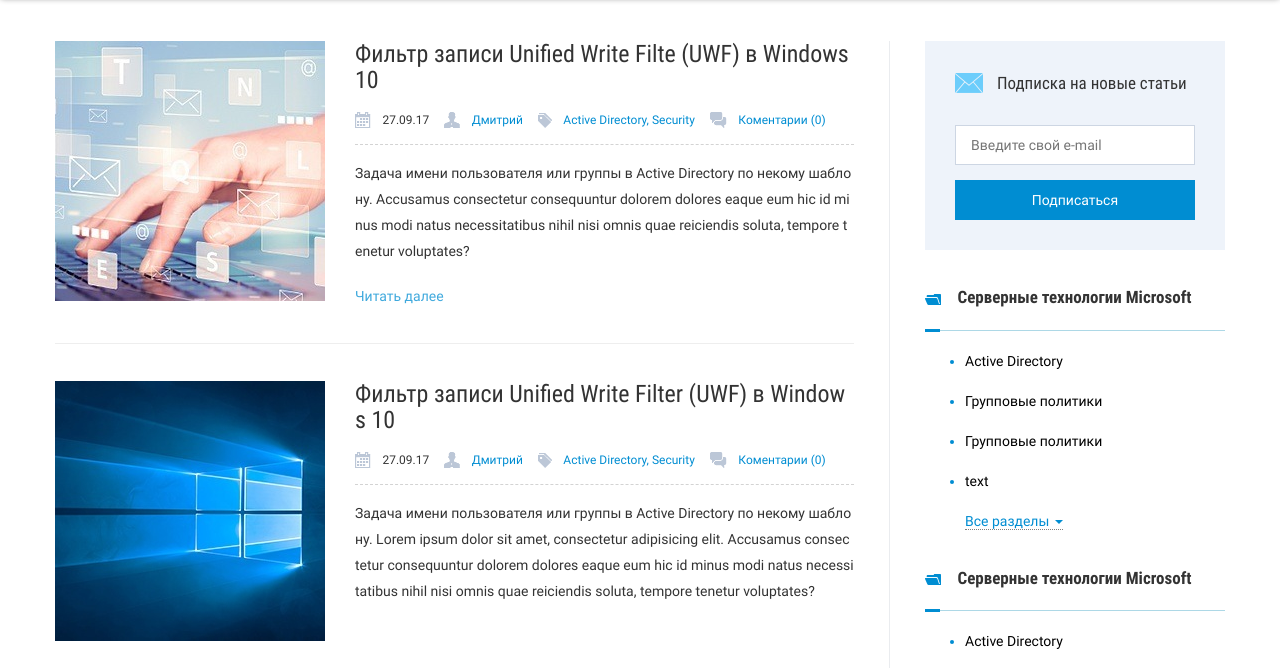
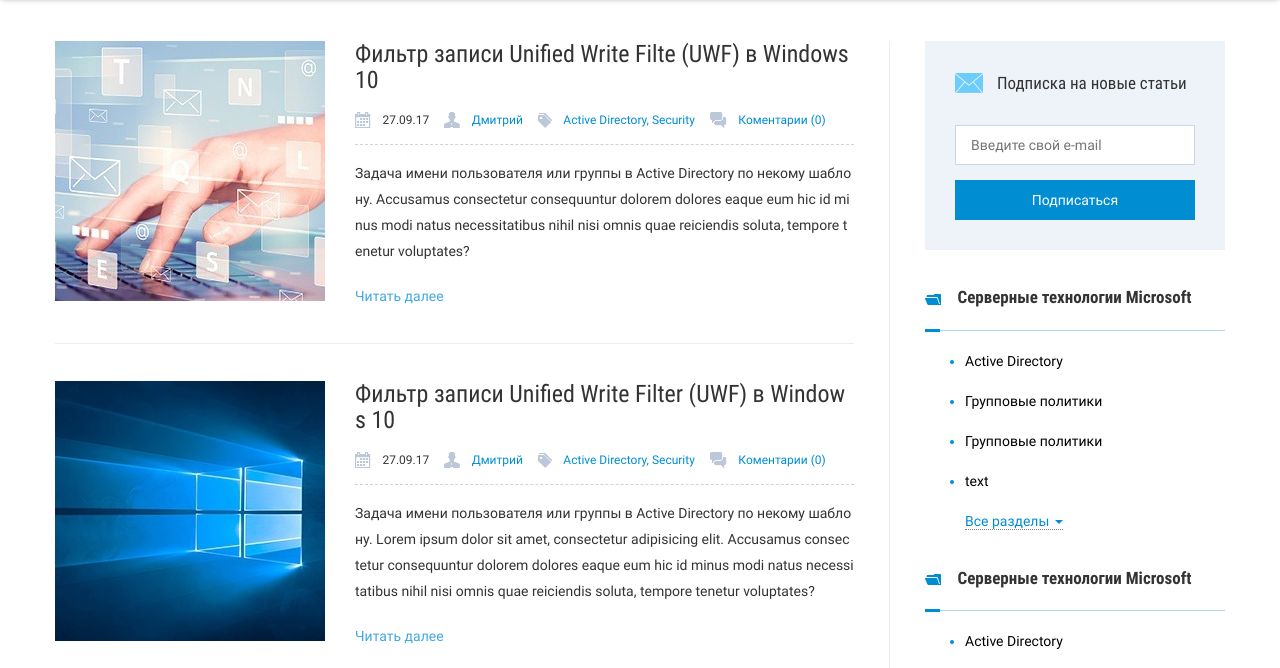
Before and after one commit to KseniaKysylenko/WinitPro, a website: page index.html in a window 1280 px wide. Shown: the part 114-782 px from the top of the page. Drawn offline with Linux system fonts and the light colour scheme.

Commit message:
add link

```diff
--- a/index.html
+++ b/index.html
@@ -140,11 +140,9 @@
                         </div>
                     </div>
 
-
-
                     <div class="text-user">Задача имени пользователя или группы в Active Directory по некому шаблону. Lorem ipsum dolor sit amet, consectetur adipisicing elit. Accusamus consectetur consequuntur dolorem dolores eaque eum hic id minus modi natus necessitatibus nihil nisi omnis quae reiciendis soluta, tempore tenetur voluptates?</div>
                     <div class="read">
-
+                        <a href="#">Читать далее</a>
                     </div>
                 </article>
             </div>
```
